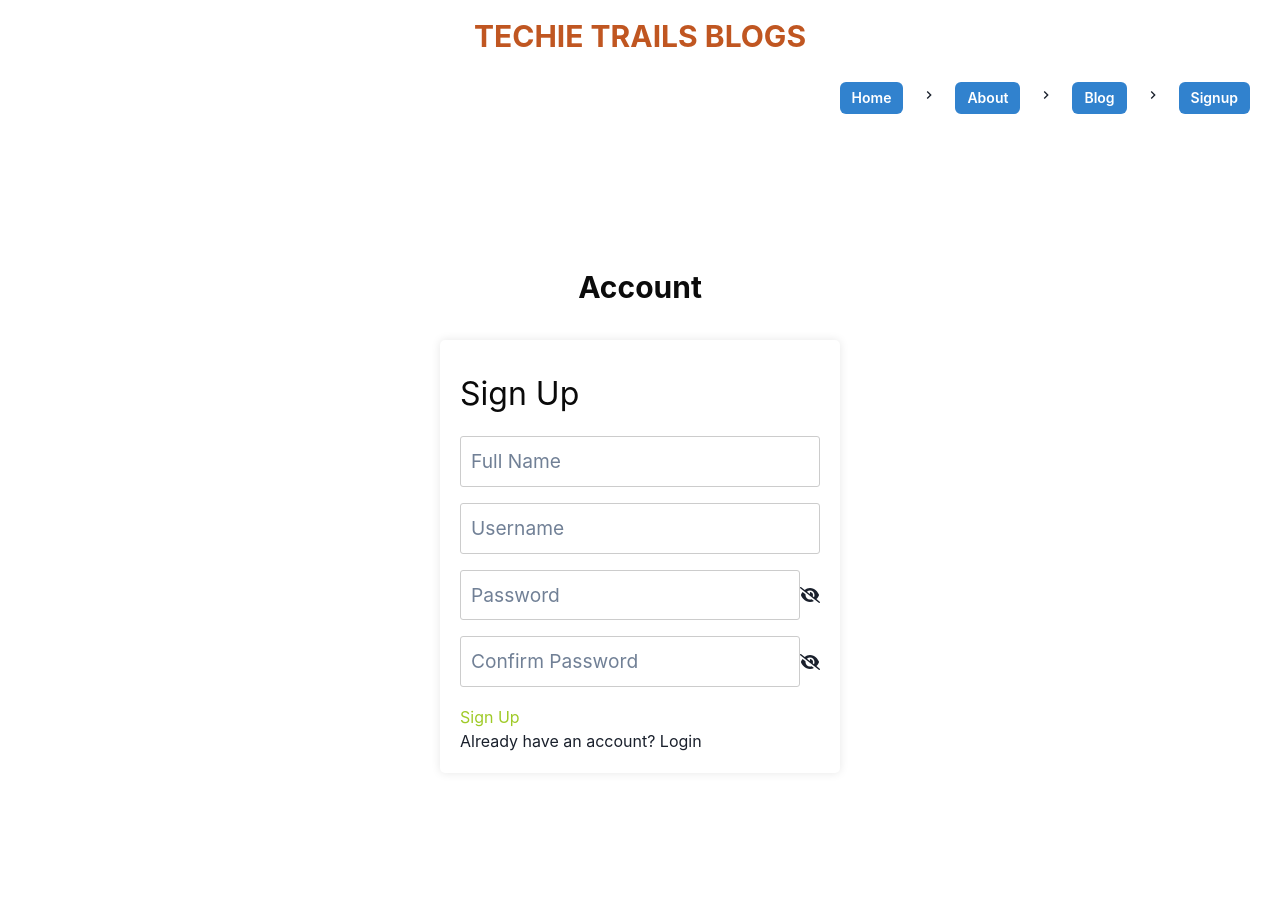
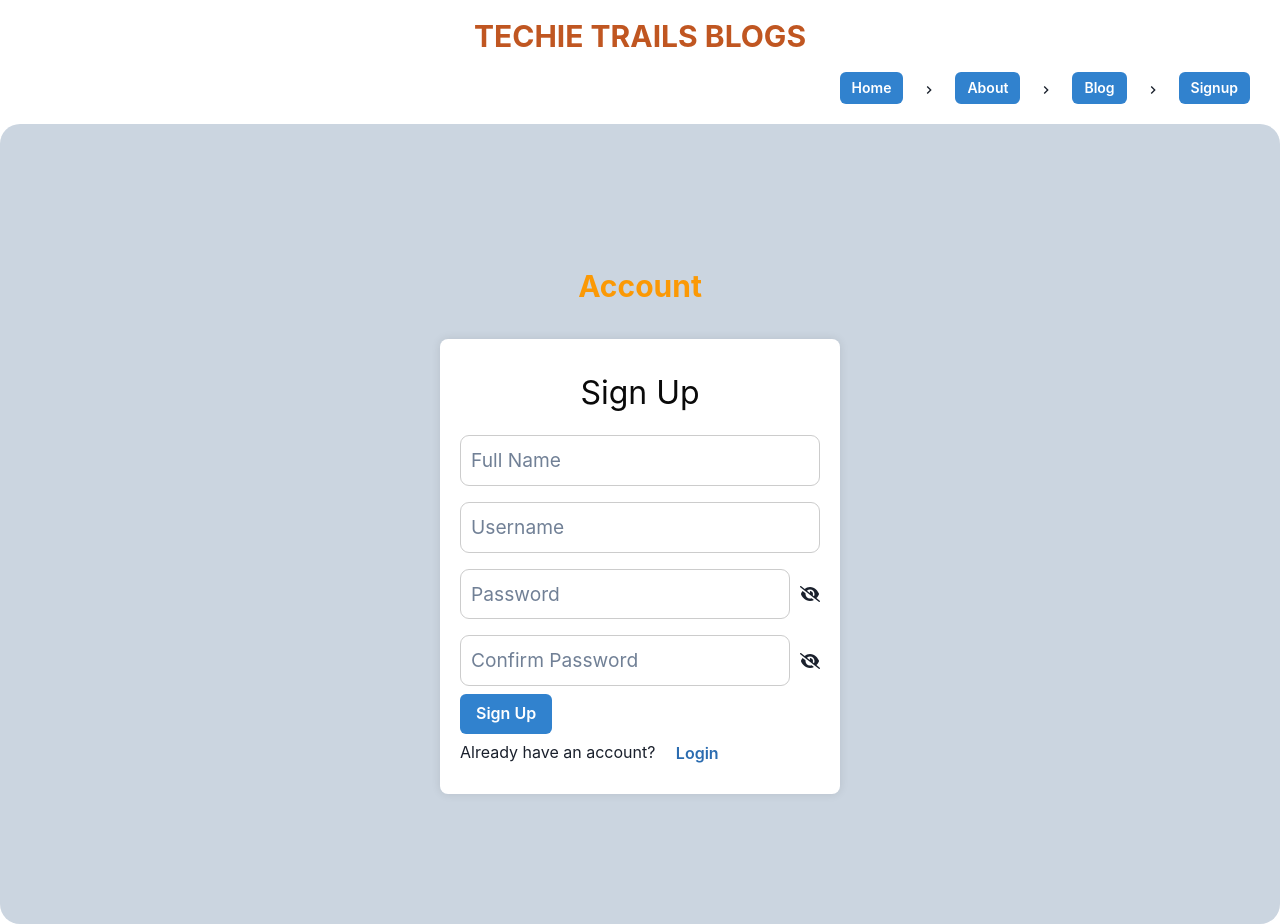
Before and after one commit to Mercy2525/Techie-Trails-Blogs, a React (Create React App) app in the folder client/: page /signup in a window 1280 px wide. Built offline with nearby package versions, Linux system fonts and the light colour scheme; no server answers.

Commit message:
added some css styles

```diff
--- a/client/package.json
+++ b/client/package.json
@@ -16,6 +16,7 @@
     "bootstrap": "^5.3.2",
     "formik": "^2.4.5",
     "framer-motion": "^10.16.4",
+    "notistack": "^3.0.1",
     "react": "^18.2.0",
     "react-bootstrap": "^2.9.1",
     "react-dom": "^18.2.0",
--- a/client/src/components/About.js
+++ b/client/src/components/About.js
@@ -7,8 +7,6 @@ function About() {
     <div>
 
       <Heading textTransform={'uppercase'} size={'lg'} textAlign={'center'}>About Us</Heading>
-      <Heading p={2} size={'lg'}>Welcome All</Heading>
-
 
 
   <section class="about">
--- a/client/src/components/App.js
+++ b/client/src/components/App.js
@@ -1,6 +1,6 @@
 import React, {useState, useEffect} from 'react';
 import { Route, Routes } from 'react-router-dom';
-import { Center, Heading } from '@chakra-ui/react';
+import {Heading } from '@chakra-ui/react';
 import Signup from './Signup';
 import HomePage from './HomePage';
 import Navbar from './Navbar';
@@ -27,7 +27,7 @@ function App() {
       <Heading color={'orange.600'} p={2} size={'lg'} textAlign={'center'} textTransform='uppercase' >Techie Trails Blogs</Heading>
 
       <Routes>
-          <Route element={<Navbar isLoggedIn={isLoggedIn}  />}>
+          <Route element={<Navbar isLoggedIn={isLoggedIn} setIsLoggedIn={setIsLoggedIn}  />}>
               <Route path="/" element={<HomePage />} />
               <Route path="/signup" element={<Signup isLoggedIn={isLoggedIn} setIsLoggedIn={setIsLoggedIn} />} />
               <Route path="/blog/:id" element={<BlogDisplay user={user} />}/>
--- a/client/src/components/Contact.js
+++ b/client/src/components/Contact.js
@@ -3,12 +3,16 @@ import '../styles/Contacts.css';
 
 function Developer({ name, image, description, contact }) {
   return (
+
+    <div className='all'>
     <div className="developer-card">
       <img src={image} alt={name} />
       <h3>{name}</h3>
       <p>{description}</p>
       <p>{contact}</p>
     </div>
+    </div>
+
   );
 }
 
@@ -55,10 +59,10 @@ function Contact() {
   return (
     <div className='heading-about'>
       <p>
-        Welcome to Techie Trails Blogs, where we explore the exciting world of coding and how it intertwines with our daily lives.
+        Welcome to Techie Trails Blogs.
       </p>
       <p>
-        Our team of five passionate individuals is dedicated to sharing their stories, experiences, and insights in the realms of coding and lifestyle. Let us introduce ourselves:
+        Our team of five passionate individuals share snippets of their stories, experiences, and insights in the realms of coding and lifestyle:
       </p>
       <div className="developer-list">
         {teamMembers.map((member, index) => (
--- a/client/src/components/Navbar.js
+++ b/client/src/components/Navbar.js
@@ -2,8 +2,6 @@ import React from 'react';
 import { useNavigate } from 'react-router-dom';
 import { Link, Outlet } from 'react-router-dom';
 import { Breadcrumb, BreadcrumbItem, Button, Flex } from '@chakra-ui/react'
-
-
 
 import {ChevronRightIcon} from '@chakra-ui/icons'
 
@@ -11,26 +9,11 @@ import {ChevronRightIcon} from '@chakra-ui/icons'
 function Navbar({isLoggedIn, setIsLoggedIn}){
  const navigate = useNavigate()
 
-  const handleLogout = async () => {
-    try {
-      // Send a GET request to the server to log the user out
-      const response = await fetch('/logout', {
-        method: 'GET',
-      });
+ function logout(){
+  navigate('/')
+  setIsLoggedIn(false)
 
-  if (response.ok) {
-    // Successful logout
-    setIsLoggedIn(false);
-
-    navigate('/'); //Redirect to appropriate route
-  } else {
-    // Handle logout failure
-    console.error('Logout failed');
-  }
-} catch (error) {
-  console.error('Error during logout:', error);
-}
-  };
+ }
 
     return (
     <nav >
@@ -57,8 +40,8 @@ function Navbar({isLoggedIn, setIsLoggedIn}){
         </BreadcrumbItem>
 
         <BreadcrumbItem>
-          {isLoggedIn ? (<Button onClick={handleLogout}  _hover={{ bg: 'black' }}   size={'sm'} colorScheme={'blue'}>
-            <Link to={'/'}>LOG OUT</Link>
+          {isLoggedIn ? (<Button onClick={logout}  _hover={{ bg: 'black' }}   size={'sm'} colorScheme={'blue'}>
+            <Link to={'/'}>Log Out</Link>
           </Button>)  :(<Button _hover={{ bg: 'black' }}   size={'sm'} colorScheme={'blue'}>
             <Link to={'/signup'}>Signup</Link>
           </Button>)}
--- a/client/src/components/Signup.js
+++ b/client/src/components/Signup.js
@@ -4,13 +4,16 @@ import { FontAwesomeIcon } from "@fortawesome/react-fontawesome";
 import { faEye } from "@fortawesome/free-solid-svg-icons";
 import { faEyeSlash } from "@fortawesome/free-solid-svg-icons";
 import { useNavigate } from "react-router-dom";
-import { Link } from "react-router-dom";
+import { Button } from "@chakra-ui/react";
+import { useSnackbar } from "notistack";
+
 
 function Signup( {isLoggedIn, setIsLoggedIn} ) {
   const [showPassword, setShowPassword] = useState(false);
   const [showLogin, setShowLogin] = useState(false);
 
   const navigate = useNavigate();
+  const {enqueueSnackbar}=useSnackbar()
 
   const [signupFormData, setSignupFormData] = useState({
     name: "",
@@ -33,14 +36,13 @@ function Signup( {isLoggedIn, setIsLoggedIn} ) {
       /^(?=.*[a-z])(?=.*[A-Z])(?=.*\d)(?=.*[@$!%*?&])[A-Za-z\d@$!%*?&]{6,}$/;
 
     if (!passwordRegex.test(signupFormData.password)) {
-      alert(
-        "Password must include at least one uppercase letter, one lowercase letter, one special character, and be at least six characters long."
-      );
+      enqueueSnackbar('Password must include at least one uppercase letter, one lowercase letter, one special character, and be at least six characters long.', {variant: 'error'})
       return;
     }
 
     if (signupFormData.password !== signupFormData.confirmPassword) {
-      alert("Password and confirmation do not match.");
+      enqueueSnackbar('Password and confirmation do not match.',{variant:'error'})
+
       return;
     }
 
@@ -62,13 +64,14 @@ function Signup( {isLoggedIn, setIsLoggedIn} ) {
           password: "",
           confirmPassword: "",
         });
-        alert("Signup successful: " + data.username);
+        enqueueSnackbar(`Hello, ${data.name} Account created successfully`, {variant:'success'})
+
         setShowLogin(false)
       } else {
-        alert("Signup failed");
+        enqueueSnackbar('Signup failed', {variant:'error'})
       }
     } catch (error) {
-      console.error("Error during signup:", error);
+
       alert("Error during signup: " + error.message);
     }
   };
@@ -87,11 +90,13 @@ function Signup( {isLoggedIn, setIsLoggedIn} ) {
       if (response.ok) {
         const data = await response.json();
         setLoginFormData({ username: "", password: "" });
-        alert("Login successful: " + data.message);
+        enqueueSnackbar('Login Successful', {variant:'success'})
+
          setIsLoggedIn(true);
         navigate('/blogs')
       } else {
-        alert("Login failed");
+        enqueueSnackbar('Login Failed',{variant:'error'})
+
       }
     } catch (error) {
       console.error("Error during login:", error);
@@ -202,12 +207,14 @@ function Signup( {isLoggedIn, setIsLoggedIn} ) {
               )}
             </span>
           </div>
-          <button onClick={handleSignup}>Sign Up</button>
+
+          <Button _hover={{'bg':'black'}} colorScheme="blue" onClick={handleSignup}>Sign Up</Button>
+
           <p>
             Already have an account?{" "}
-            <a href="#" onClick={showLoginSection}>
+            <Button variant={'ghost'} colorScheme="blue" onClick={showLoginSection}>
               Login
-            </a>
+            </Button>
           </p>
         </div>
       ) : (
@@ -241,16 +248,16 @@ function Signup( {isLoggedIn, setIsLoggedIn} ) {
               )}
             </span>
           </div>
-          <button onClick={handleLogin}>Login</button>
+          <Button _hover={{'bg':'black'}} colorScheme="blue" onClick={handleLogin}>Login</Button>
           <p>
             Do not have an account?{" "}
-            <a href="#" onClick={showSignupSection}>
+            <Button colorScheme="blue" variant={'ghost'} onClick={showSignupSection}>
               Sign Up
-            </a>
+            </Button>
           </p>
         </div>
       )}
-      <div></div>
+
     </div>
   );
 }
--- a/client/src/index.js
+++ b/client/src/index.js
@@ -4,14 +4,17 @@ import App from './components/App';
 import reportWebVitals from './reportWebVitals';
 import { BrowserRouter as Router } from 'react-router-dom';
 import { ChakraProvider } from '@chakra-ui/react';
+import {SnackbarProvider} from 'notistack'
 
 const root = ReactDOM.createRoot(document.getElementById('root'));
 root.render(
   <React.StrictMode>
     <Router>
-      <ChakraProvider>
-        <App/>
-      </ChakraProvider>
+      <SnackbarProvider>
+        <ChakraProvider>
+          <App/>
+        </ChakraProvider>
+      </SnackbarProvider>
     </Router>
   </React.StrictMode>
 );
--- a/client/src/styles/Contacts.css
+++ b/client/src/styles/Contacts.css
@@ -1,27 +1,43 @@
 .contact{
     text-align: center;
     padding: 20px;
+
   }
 
   .developer-list {
-    display: grid;
-    grid-template-columns: repeat(3, 1fr);
-    gap: 20px;
+  display: flex;
+  flex-wrap: wrap;
+  justify-content: center;
+  border-radius: 5px;
+  background-color: #CBD5E0;
+
+  }
+
+  .all{
+    margin-top: 20px;
+    display: flex;
+    flex-direction: row;
+    flex-wrap: wrap;
   }
 
   .developer-card {
     background-color: #f5f5f5;
     border: 1px solid #ddd;
     border-radius: 8px;
-    padding: 20px;
+    padding: 10px;
     text-align: center;
-    box-shadow: 0 2px 4px rgba(0, 0, 0, 0.1);
+    margin: 10px;
+    width: 300px;
+
+
   }
 
   .developer-card img {
-    max-width: 50%;
-    margin-bottom: 10px;
-    align-items: center;
+    border-radius: 50%;
+    object-fit: cover;
+
+    width: 100px;
+    height: 100px;
 
   }
 
@@ -36,7 +52,17 @@
     margin-top: 10px;
     font-weight:bold;
   }
+
   .heading-about p{
+    text-align: center;
   font-weight: bolder;
   font-size: 20px;
+  margin-top: 20px;
+  padding: 2px;
+
   }
+
+  .heading-about{
+    background-color: #FF9800;
+    border-radius: 15px;
+  }
--- a/client/src/styles/HomePage.css
+++ b/client/src/styles/HomePage.css
@@ -16,13 +16,11 @@ margin-top: 10px;
 }
 
 .home_h1 h1 {
-    /* flex-direction: row; */
     justify-content: center;
     align-items: center;
     margin-left: 10px;
     color: #007acc;
     font-weight: 800;
-    /* float: left; */
     font-size: 250%;
     position: absolute;
     display: flex;
--- a/client/src/styles/Signup.css
+++ b/client/src/styles/Signup.css
@@ -5,12 +5,17 @@
     align-items: center;
     justify-content: center;
     height: 100vh;
+    background-color: #CBD5E0;
+    margin-top: 20px;
+    border-radius: 20px;
+
+
 }
 
   h1 {
     font-size: 30px;
     margin: 20px 0;
-    color: #0b0b0b;
+    color:#fb9905;
     font-weight: bolder;
 
   }
@@ -18,7 +23,7 @@
   .form {
     background: #fff;
     padding: 20px;
-    border-radius: 5px;
+    border-radius: 8px;
     box-shadow: 0 0 10px rgba(0, 0, 0, 0.1);
     margin: 10px;
     width: 400px;
@@ -28,6 +33,7 @@
     font-size: 20px;
     margin: 10px 0;
     color: rgb(10, 10, 10);
+    text-align: center;
   }
 
   input[type="text"],
@@ -38,6 +44,9 @@
     border: 1px solid #ccc;
     border-radius: 3px;
     font-size: larger;
+    border-radius: 9px;
+    margin-right: 10px;
+
   }
 
   .password-input {
@@ -51,17 +60,3 @@
       font-size: 16px;
     }
   }
-
-  button {
-    background: #007bff;
-    color: #9fca27;
-    border: none;
-    border-radius: 3px;
-    padding: 10px 20px;
-    margin-top: 10px;
-    cursor: pointer;
-  }
-
-  button:hover {
-    background: #0056b3;
-  }
```
Also changed, not shown: 2 other files (tests, documents, lock files or other folders).
